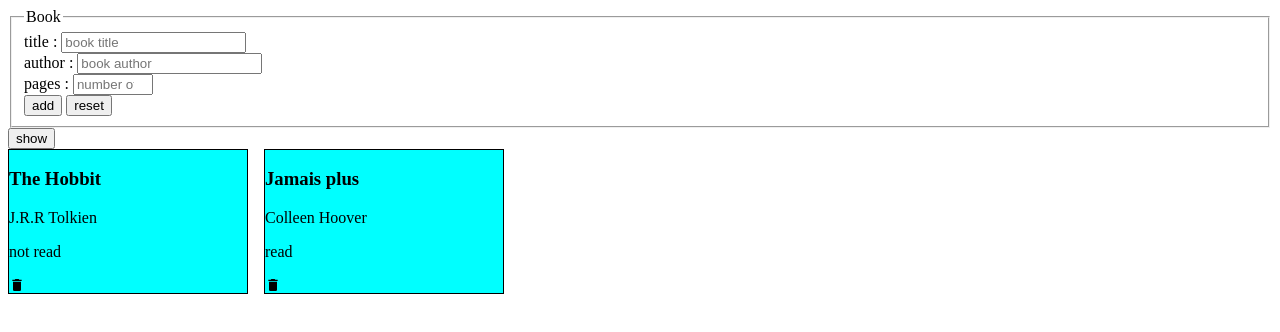
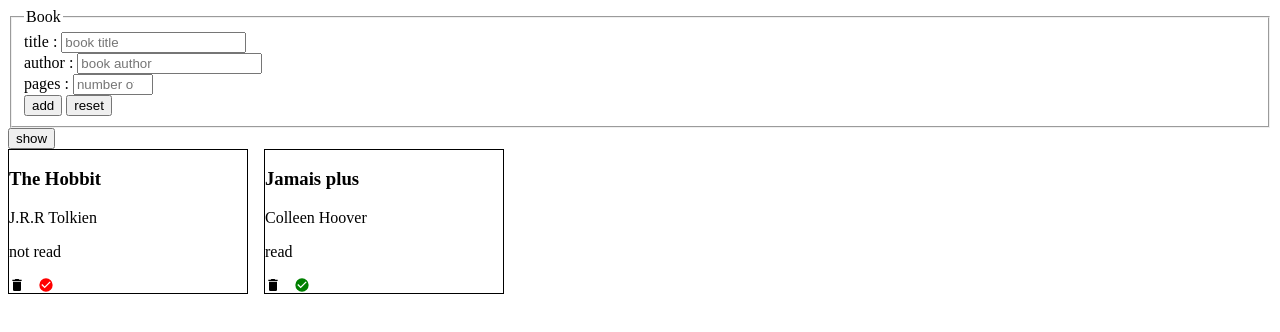
Before and after one commit to LLL762/Odin-js-library, a plain HTML site: page index.html in a window 1280 px wide. Both pictures are taken after a click on the button "show". Drawn offline with Linux system fonts and the light colour scheme.

Commit message:
feat : change read status.

```diff
--- a/index.html
+++ b/index.html
@@ -77,6 +77,16 @@
             d="M19,4H15.5L14.5,3H9.5L8.5,4H5V6H19M6,19A2,2 0 0,0 8,21H16A2,2 0 0,0 18,19V7H6V19Z"
           />
         </svg>
+
+        <svg
+          class="book-read-icon"
+          xmlns="http://www.w3.org/2000/svg"
+          viewBox="0 0 24 24"
+        >
+          <path
+            d="M10,17L5,12L6.41,10.58L10,14.17L17.59,6.58L19,8M12,2A10,10 0 0,0 2,12A10,10 0 0,0 12,22A10,10 0 0,0 22,12A10,10 0 0,0 12,2Z"
+          />
+        </svg>
       </div>
     </div>
 
--- a/index.js
+++ b/index.js
@@ -13,6 +13,11 @@ const BOOKS = [
   new Book("Jamais plus", "Colleen Hoover", 25, true),
 ];
 
+const setReadStatus = (bookIndex, status) => {
+  BOOKS[bookIndex].read = status;
+  displayBooks();
+};
+
 const addBook = (book) => {
   BOOKS.push(book);
   displayBooks();
@@ -27,6 +32,7 @@ const displayBooks = () => {
   BOOKS_GRID.innerHTML = "";
   BOOKS.forEach((book, index) => {
     const bookCard = BOOK_CARD_TEMPLATE.cloneNode(true);
+    const bookReadIcon = bookCard.querySelector(".book-read-icon");
 
     bookCard.querySelector(".book-title").textContent = book.title;
     bookCard.querySelector(".book-author").textContent = book.author;
@@ -37,6 +43,11 @@ const displayBooks = () => {
 
     bookCard.querySelector(".book-delete-icon").onclick = () =>
       removeBookByIndex(index);
+
+    bookReadIcon.onclick = () => setReadStatus(index, !book.read);
+    bookReadIcon.classList.add(
+      `${book.read ? "book-read-true" : "book-read-false"}`
+    );
 
     bookCard.removeAttribute("id");
     bookCard.removeAttribute("hidden");
--- a/style.css
+++ b/style.css
@@ -9,7 +9,6 @@
 
 .book-card {
   border: 1px black solid;
-  background-color: aqua;
 }
 
 .book-icon-bar {
@@ -22,3 +21,11 @@ svg {
   height: 1em;
   fill: black;
 }
+
+.book-read-true {
+  fill: green;
+}
+
+.book-read-false {
+  fill: red;
+}
```
